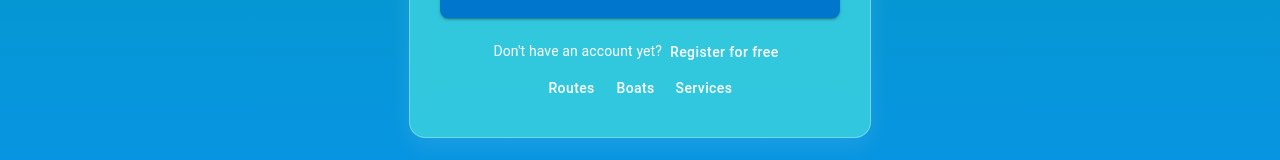
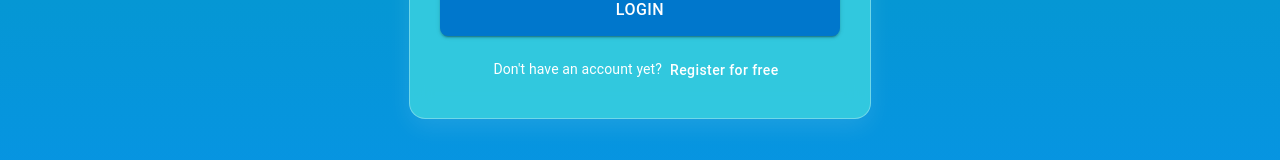
Before and after one commit to LakshmiSinil/watermetro-frontend, a React (Vite) app: page /login in a window 1280 px wide. Shown: the part 577-737 px from the top of the page. Built offline with nearby package versions, Linux system fonts and the light colour scheme; no server answers.

Commit message:
remove unnecessary paths from login and add path for admins navbar

```diff
--- a/src/components/Login.jsx
+++ b/src/components/Login.jsx
@@ -141,15 +141,7 @@ const Login = () => {
             Register for free
           </Button>
         </Typography>
-        <Button href="/route" sx={{ color: "#fff", textTransform: "none" }}>
-          Routes
-        </Button>
-        <Button href="/boat" sx={{ color: "#fff", textTransform: "none" }}>
-          Boats
-        </Button>
-        <Button href="/service" sx={{ color: "#fff", textTransform: "none" }}>
-          Services
-        </Button>
+
       </Box>
     </Box>
   );
--- a/src/components/Navbar.jsx
+++ b/src/components/Navbar.jsx
@@ -31,7 +31,11 @@ function Navbar() {
     { path: "/knowyourjourney", label: "Know Your Journey" },
   ];
 
-  const adminLinks = [{ path: "/route", label: "Routes" }];
+  const adminLinks = [{ path: "/admin", label: "home" },
+  { path: "/route", label: "Routes" },
+  { path: "/service", label: "Services" },
+  { path: "/boat", label: "Boats" }
+];
 
   return (
     <Box
```
